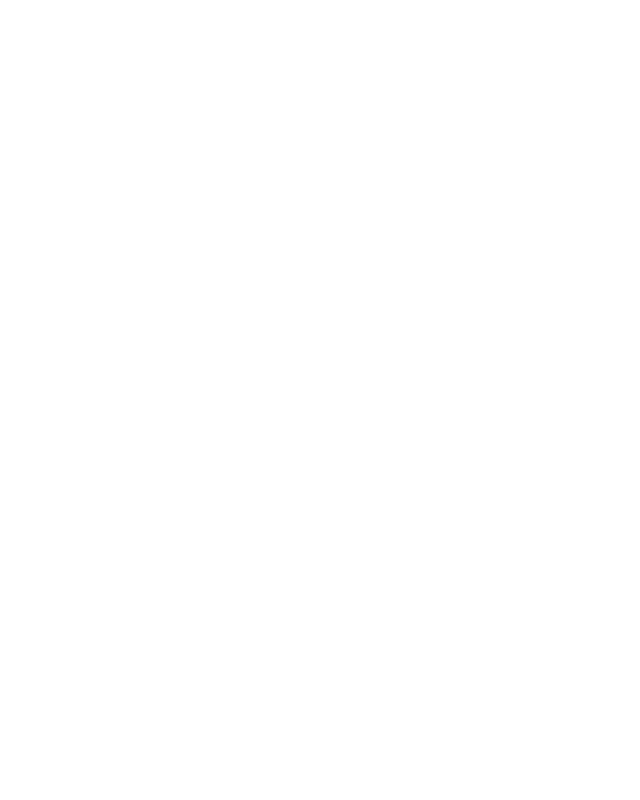
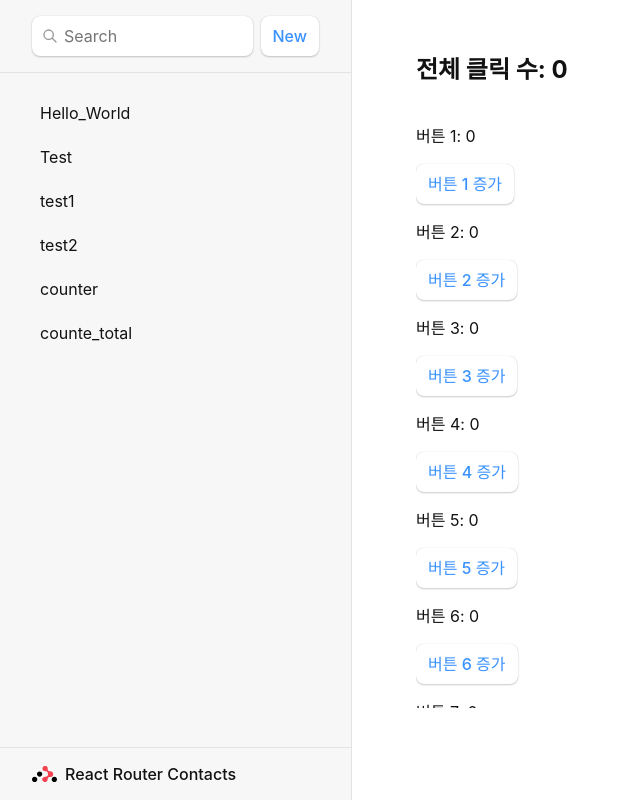
Before and after one commit to leeji0805/react_tutorial, a React (Create React App) app: page /counte_total in a window 1280 px wide. Before the commit this address had no page. Shown: the whole page, without its empty margins (0-640 px from the left). Built offline with nearby package versions, Linux system fonts and the light colour scheme.

Commit message:
카운터 재업

```diff
--- /dev/null
+++ b/src/css/count.css
@@ -0,0 +1,4 @@
+.counter-container {
+    max-height: 600px; /* 원하는 최대 높이 */
+    overflow-y: auto; /* 세로 스크롤을 활성화 */
+  }
--- /dev/null
+++ b/src/page/counter.jsx
@@ -0,0 +1,34 @@
+import React, { useState } from 'react';
+
+// 카운터 페이지 컴포넌트
+const CounterPage = () => {
+  const [count1, setCount1] = useState(0);
+  const [count2, setCount2] = useState(0);
+  const [total, setTotal] = useState(0);
+
+  const handleIncrement1 = () => {
+    setCount1(count1 + 1);
+    setTotal(total + 1);
+  };
+
+  const handleIncrement2 = () => {
+    setCount2(count2 + 1);
+    setTotal(total + 1);
+  };
+
+  return (
+    <div>
+      <h2>전체 클릭 수: {total}</h2>
+      <div>
+        <p>버튼 1: {count1}</p>
+        <button onClick={handleIncrement1}>버튼 1 증가</button>
+      </div>
+      <div>
+        <p>버튼 2: {count2}</p>
+        <button onClick={handleIncrement2}>버튼 2 증가</button>
+      </div>
+    </div>
+  );
+};
+
+export default CounterPage;
--- /dev/null
+++ b/src/page/counter_total.jsx
@@ -0,0 +1,33 @@
+import React, { useState } from 'react';
+import "../css/count.css"
+// CounterTotalPage 컴포넌트
+const CounterTotalPage = () => {
+  const initialCounts = Array(10).fill(0);
+  const [counts, setCounts] = useState(initialCounts);
+  const [total, setTotal] = useState(0);
+
+  const handleIncrement = (index) => {
+    // 모든 버튼의 카운터를 증가
+    const newCounts = counts.map((count, i) => count + 1);
+    setCounts(newCounts);
+    // 전체 카운터 증가
+    setTotal(total + 10);
+  };
+
+  return (
+    <div>
+      <h2>전체 클릭 수: {total}</h2>
+      <div className="counter-container">
+        {counts.map((count, index) => (
+            <div key={index} >
+            <p>버튼 {index + 1}: {count}</p>
+            <button onClick={() => handleIncrement(index)}>버튼 {index + 1} 증가</button>
+            </div>
+        ))}
+      </div>
+
+    </div>
+  );
+};
+
+export default CounterTotalPage;
--- a/src/routes/root.jsx
+++ b/src/routes/root.jsx
@@ -47,6 +47,12 @@
                 <li>
                     <Link to={`/test/2`}>test2</Link>
                 </li>
+                <li>
+                    <Link to={`/counte`}>counter</Link>
+                </li>
+                <li>
+                    <Link to={`/counte_total`}>counte_total</Link>
+                </li>
                 </ul>
             </nav>
             </div>
```
Also changed, not shown: src/index.js (+16 -6 lines), src/page/hello.js (renamed from src/App.js, +3 -4 lines), src/css/hello.css (renamed from src/App.css), src/page/error-page.jsx (renamed from src/error-page.jsx), src/page/setupTests.js (renamed from src/setupTests.js), src/page/testpage.jsx (renamed from src/testpage.jsx), src/page/testpage2.js (renamed from src/testpage2.js).
